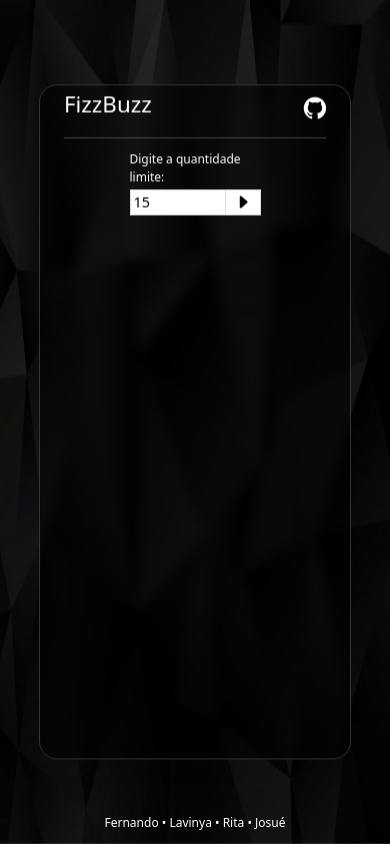
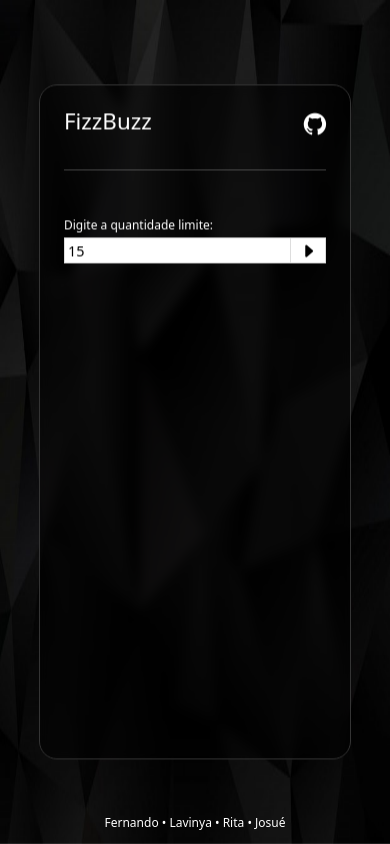
Before and after one commit to lavinyacorreia/fizzbuzz-teste-angular, an Angular app: page / in a window 390 px wide. Built offline with nearby package versions, Linux system fonts and the light colour scheme.

Commit message:
Adicionado responsividade a página

```diff
--- a/src/app/componentes/fizz-buzz/fizz-buzz.component.css
+++ b/src/app/componentes/fizz-buzz/fizz-buzz.component.css
@@ -20,6 +20,9 @@
     width: 80%;
     height: 80vh;
 
+    display: grid;
+    grid-template-rows: 10% 5% 15% 70%;
+
     padding: 0.5rem 2rem;
 
     background-color: rgb(0, 0, 0, .5);
@@ -30,13 +33,14 @@
 }
 
 #header {
+    font-size: calc(1.375rem + 1.5vw);
+
     display: flex;
     justify-content: space-between;
     align-items: center;
 }
 
 #header a {
-    font-size: calc(1.375rem + 1.5vw);
     color: inherit;
 
     text-decoration: none;
@@ -51,7 +55,6 @@ form {
     flex-direction: column;
 
     margin: auto;
-    margin-bottom: 1rem;
 }
 
 form label {
@@ -85,8 +88,15 @@ form button {
     border-left: 1px solid #ddd;
 }
 
+#result {
+    height: 100%;
+
+    margin-top: 1rem;
+}
+
 ul {
-    height: 17rem;
+    width: 100%;
+    height: 80%;
 
     padding-left: 0.25rem;
 
@@ -123,3 +133,32 @@ li {
     bottom: 0;
     transform: translateX(-50%);
 }
+
+@media screen and (max-width: 576px) {
+    form {
+        width: 100%;
+    }
+
+    h2 {
+        font-size: 1.2rem;
+    }
+}
+
+@media screen and (max-width: 992px) and (orientation: landscape) {
+    #header h1,
+    #header a {
+        font-size: 1.5rem;
+    }
+
+    #main-glass {
+        grid-template-rows: 10% 8% 22% 55%;
+    }
+
+    h2 {
+        font-size: 1.2rem;
+    }
+
+    ul {
+        height: 70%;
+    }
+}
--- a/src/app/componentes/fizz-buzz/fizz-buzz.component.html
+++ b/src/app/componentes/fizz-buzz/fizz-buzz.component.html
@@ -14,9 +14,11 @@
       <i class="bi bi-caret-right-fill"></i>
     </button>
   </form>
-  <h2 *ngIf="resultado.length > 0" class="resultado">{{limite | retorno}}</h2>
-  <ul>
-    <li *ngFor="let linha of resultado">{{linha}}</li>
-  </ul>
+  <div id="result">
+    <h2 *ngIf="resultado.length > 0" class="resultado">{{limite | retorno}}</h2>
+    <ul>
+      <li *ngFor="let linha of resultado">{{linha}}</li>
+    </ul>
+  </div>
 </div>
 <p id="foot">Fernando • Lavinya • Rita • Josué</p>
```
